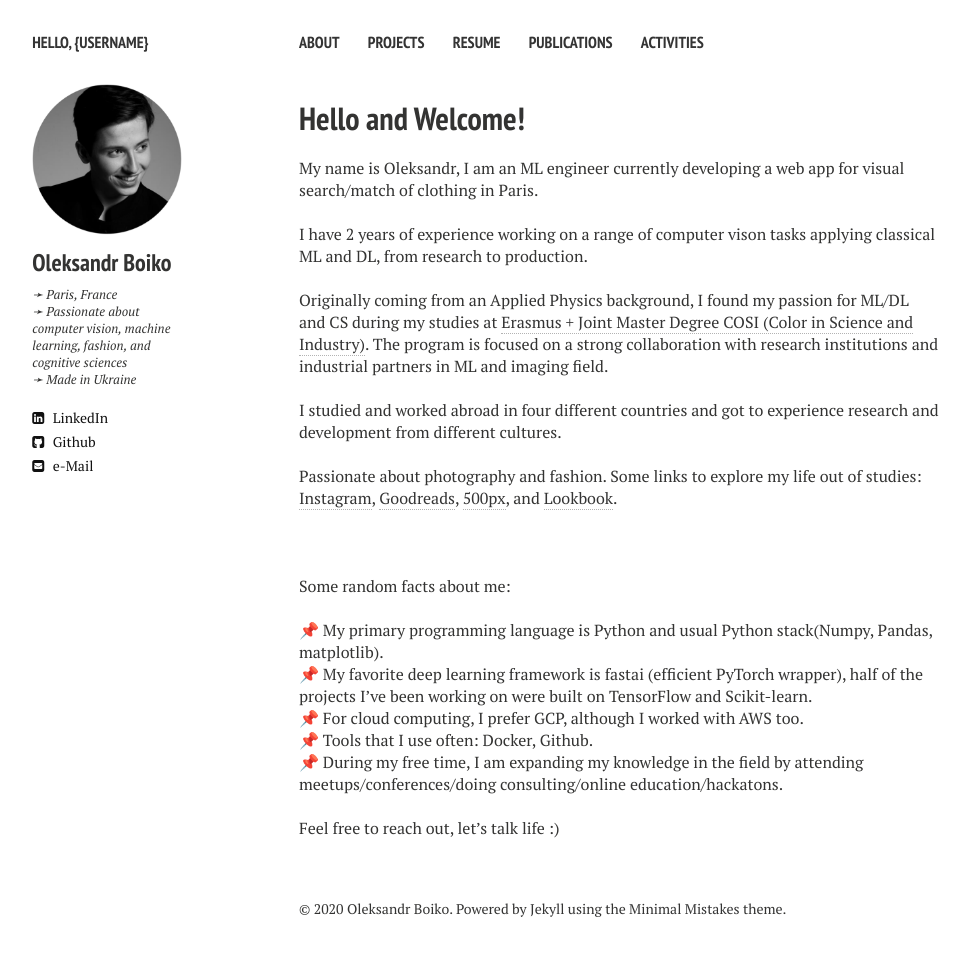
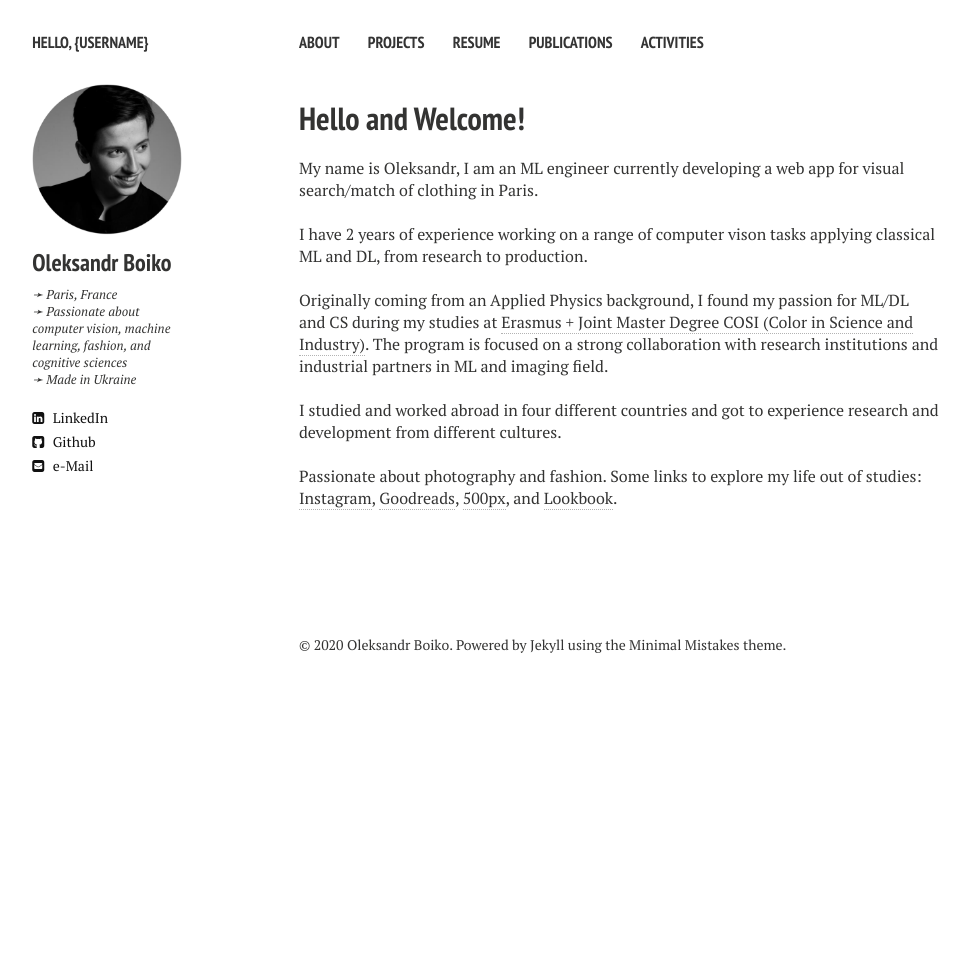
Before and after one commit to alexanch/alexanch.github.io, a Jekyll site: the page built from index.md, in a window 1280 px wide. Shown: the whole page, without its empty margins (21-990 px from the left). Built offline with Jekyll 4.4.1, drawn with Linux system fonts in a browser that asks for light colours; nearby versions of some CDN libraries; after the commit the page ends 900 px from its top, so only the background shows below that.

Commit message:
Update index.md

```diff
--- a/index.md
+++ b/index.md
@@ -15,16 +15,6 @@ I studied and worked abroad in four different countries and got to experience re
 <br /><br />
 Passionate about photography and fashion. Some links to explore my life out of studies: [Instagram](https://www.instagram.com/_alexanch/), [Goodreads](https://www.goodreads.com/user/show/79361670-alex-boiko), [500px](https://500px.com/alexanch), and [Lookbook](https://lookbook.nu/alexanch).
 <br /><br /><br /><br />
-
-Some random facts about me: <br /><br />
-📌  My primary programming language is Python and usual Python stack(Numpy, Pandas, matplotlib).<br />
-📌  My favorite deep learning framework is fastai (efficient PyTorch wrapper), half of the projects I’ve been working on were built on TensorFlow and Scikit-learn.<br />
-📌  For cloud computing, I prefer GCP, although I worked with AWS too.<br />
-📌  Tools that I use often: Docker, Github. <br />
-📌  During my free time, I am expanding my knowledge in the field by attending meetups/conferences/doing consulting/online education/hackatons.<br /><br />
-
-Feel free to reach out, let's talk life :)
-
 
 <!---
 My name is Oleksandr, I am a recent graduate student from [Erasmus + Joint Master Degree COSI (Color in Science and Industry)](https://cosi-master.eu/cosi-master-degree/).
```
